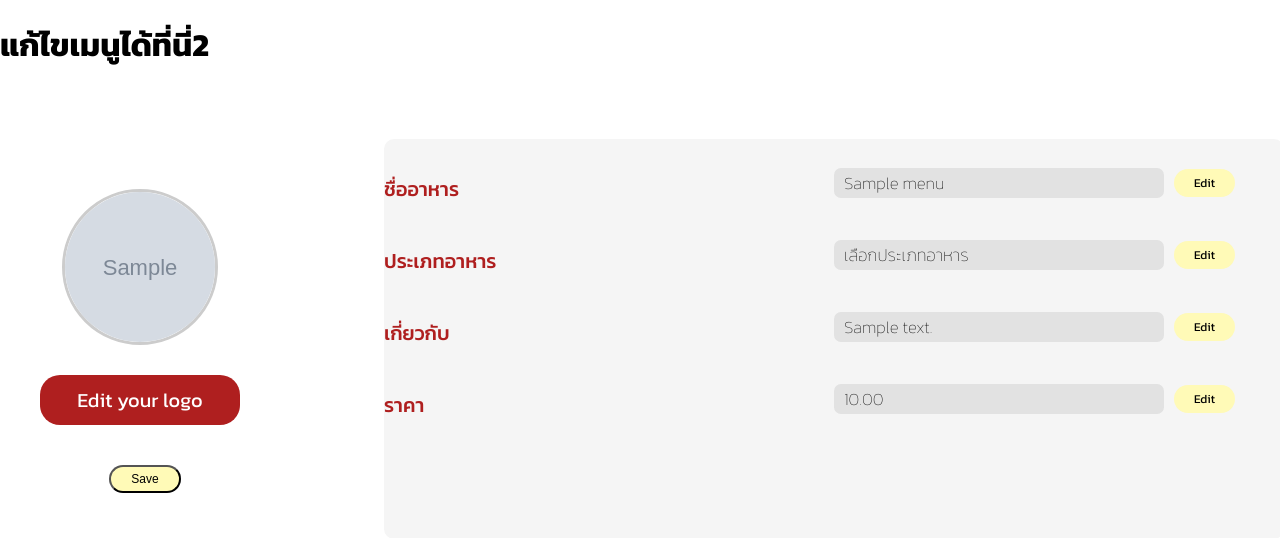
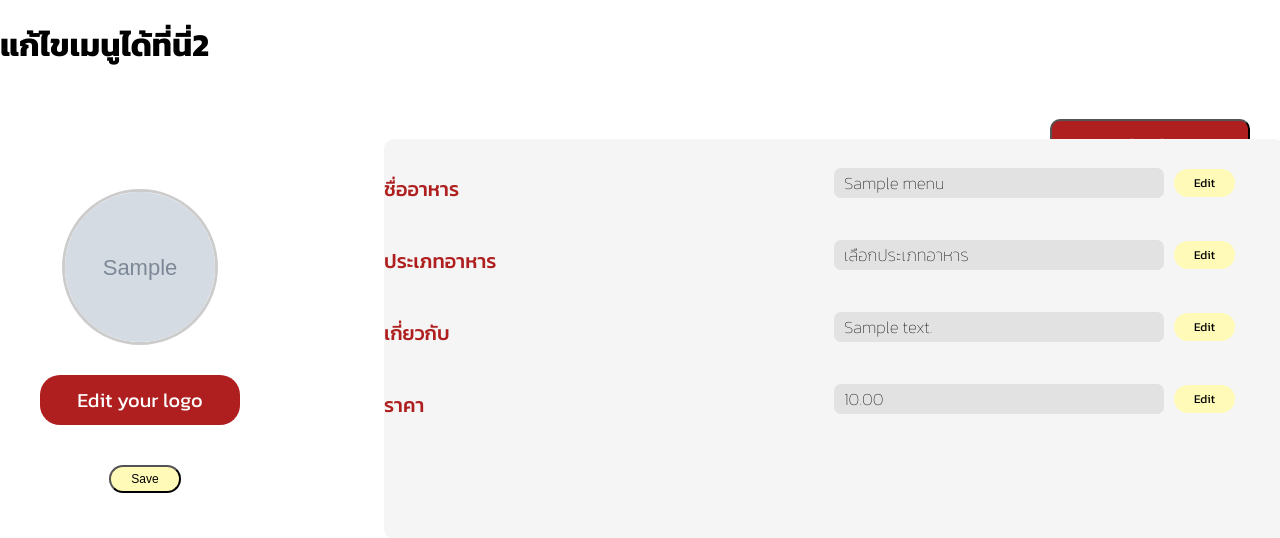
Before and after one commit to 6510615203/cn331project, a Django app: template restaurant/templates/edit_only_menu.html in a window 1280 px wide. Shown: the part 101-639 px from the top of the page. Run offline with Django 5.2, Linux system fonts and the light colour scheme; the template is opened without the code that fills it: values that come from a table or form of the project are taken from there, others are empty; tables that the repository leaves empty hold one stand-in row (values such as "Sample post"); grey boxes marked "Sample" are stand-in pictures.

Commit message:
add button in edit menu page

```diff
--- a/restaurant/templates/edit_only_menu.html
+++ b/restaurant/templates/edit_only_menu.html
@@ -123,7 +123,11 @@
 
 </div>
 
-
+<div class="form-button">
+    <form method="GET" action="{% url 'restaurant:edit_menu_payment'%}">
+        <button type="submit" class="button">back</button>
+    </form>
+</div>
 
 
 
```
